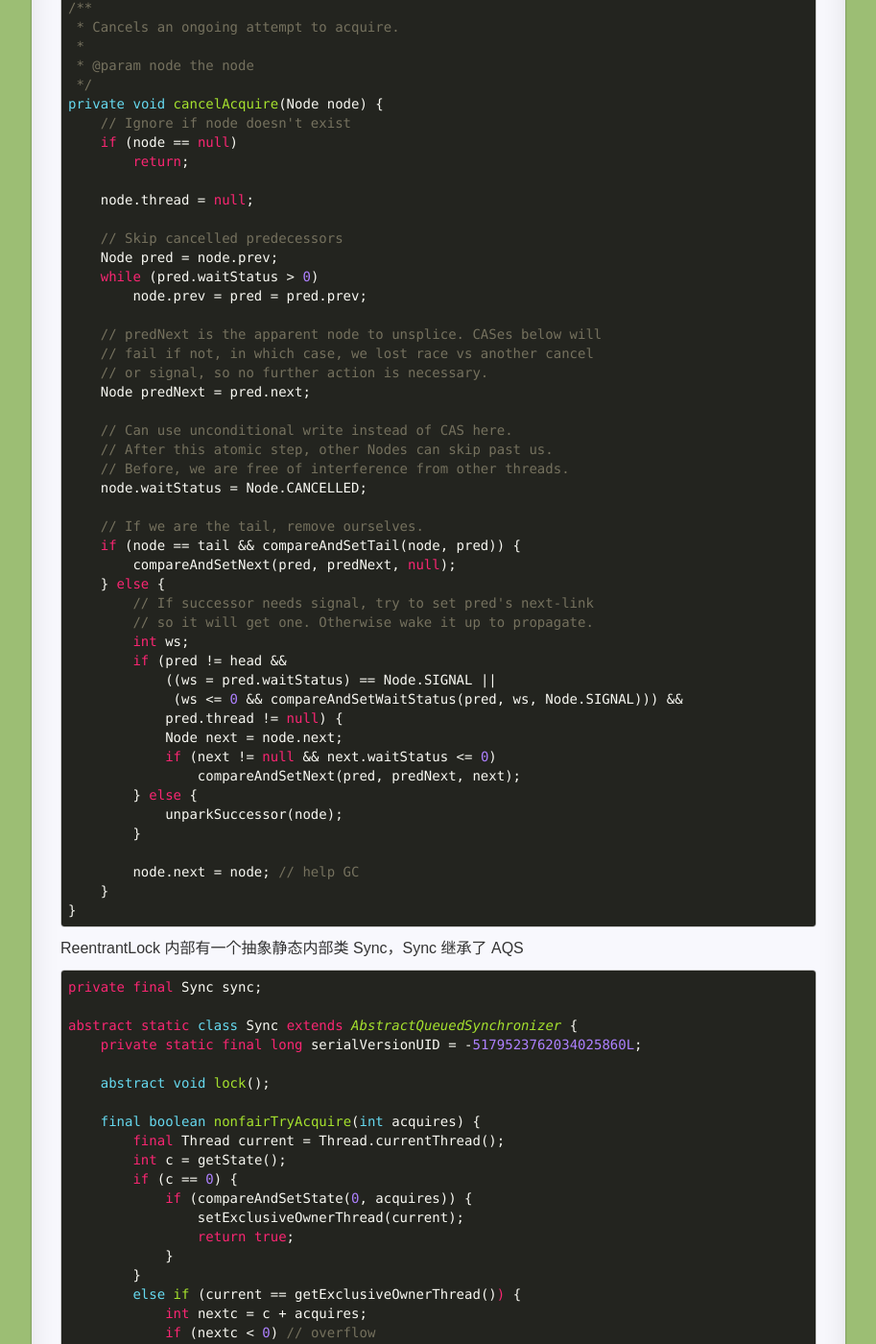
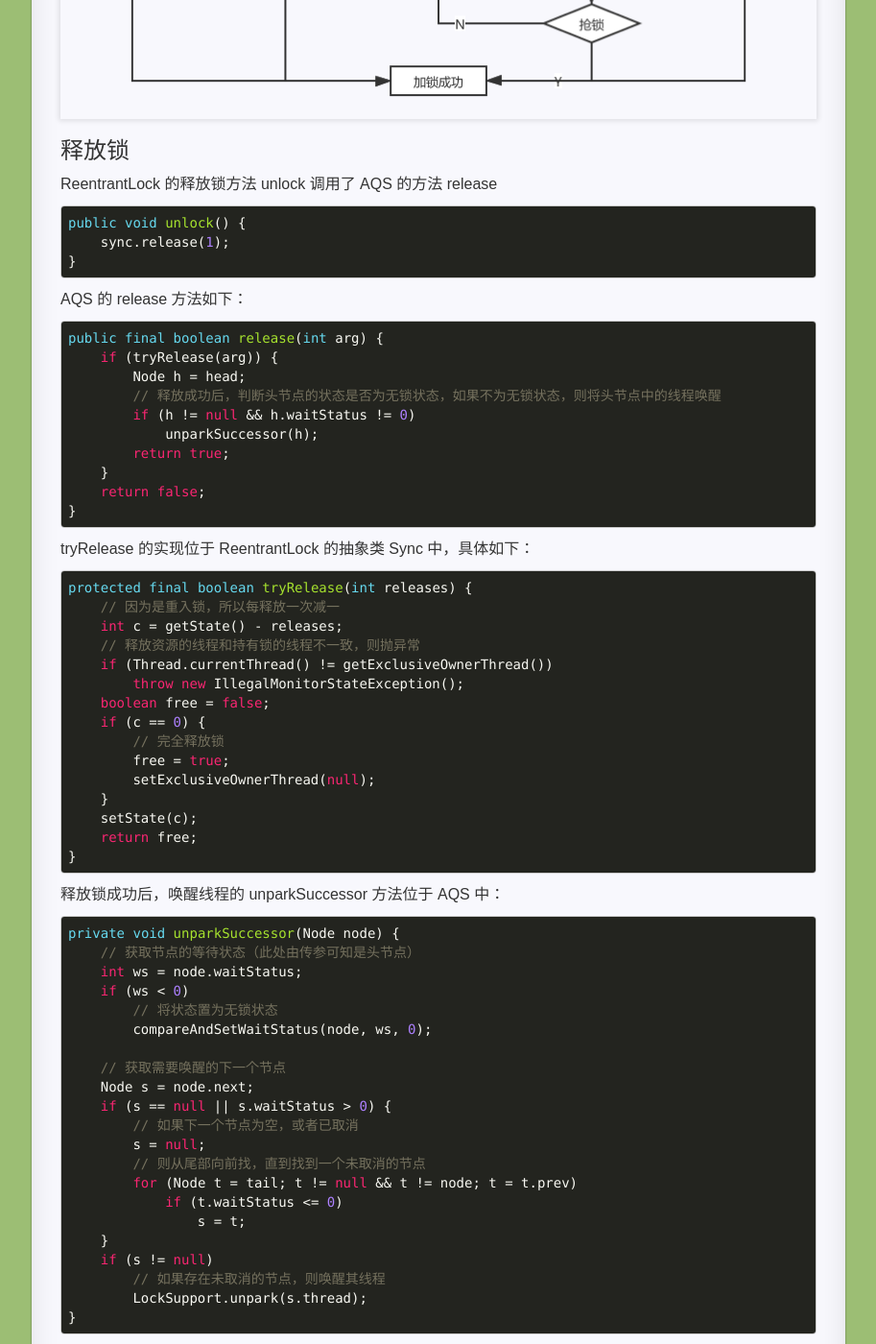
Before and after one commit to linyongchao/linyongchao.github.io, a Jekyll site: the page built from _posts/2021/2021-04-05-java-aqs.md, in a window 1280 px wide and 1400 px high, scrolled down 6853 px. Shown: the whole window at 96% size, without its empty margins (37-950 px from the left). Built offline with Jekyll 4.4.1, drawn with Linux system fonts in a browser that asks for light colours; comment, search, counter and statistics services are not loaded; some of the changed text lies outside the part shown.

Commit message:
add:ReentrantLock的释放锁及公平锁、非公平锁的差异

```diff
--- a/_posts/2021/2021-04-05-java-aqs.md
+++ b/_posts/2021/2021-04-05-java-aqs.md
@@ -12,9 +12,16 @@
 
 ## AQS
 
-AQS(AbstractQueuedSynchronizer)抽象队列同步器是一个没有抽象方法的抽象类，其使用模板模式
+AQS(AbstractQueuedSynchronizer)抽象队列同步器是一个没有抽象方法的抽象类
+其内部维护一个 int 类型的 state 资源，另外维护一个 CLH 队列用于线程排队，CLH 队列本质上就是一个双向链表
+AQS使用了模板模式，内部定义了很多 final 修饰的方法作为模板，比如：
 
-其中五个方法是没有实现的：
+	public final void acquire(int arg)
+	public final void acquireShared(int arg)
+	public final boolean release(int arg)
+	public final boolean releaseShared(int arg)
+
+模板内部引用的如下其中五个方法是没有实现的：
 
     protected boolean tryAcquire(int arg) {
         throw new UnsupportedOperationException();
@@ -277,142 +284,105 @@
 
 ![img](https://linyongchao.github.io/static/img/aqs/2.png)
 
+### 释放锁
 
-未完待续。。。。
+ReentrantLock 的释放锁方法 unlock 调用了 AQS 的方法 release
 
-
-
-    /**
-     * Cancels an ongoing attempt to acquire.
-     *
-     * @param node the node
-     */
-    private void cancelAcquire(Node node) {
-        // Ignore if node doesn't exist
-        if (node == null)
-            return;
-
-        node.thread = null;
-
-        // Skip cancelled predecessors
-        Node pred = node.prev;
-        while (pred.waitStatus > 0)
-            node.prev = pred = pred.prev;
-
-        // predNext is the apparent node to unsplice. CASes below will
-        // fail if not, in which case, we lost race vs another cancel
-        // or signal, so no further action is necessary.
-        Node predNext = pred.next;
-
-        // Can use unconditional write instead of CAS here.
-        // After this atomic step, other Nodes can skip past us.
-        // Before, we are free of interference from other threads.
-        node.waitStatus = Node.CANCELLED;
-
-        // If we are the tail, remove ourselves.
-        if (node == tail && compareAndSetTail(node, pred)) {
-            compareAndSetNext(pred, predNext, null);
-        } else {
-            // If successor needs signal, try to set pred's next-link
-            // so it will get one. Otherwise wake it up to propagate.
-            int ws;
-            if (pred != head &&
-                ((ws = pred.waitStatus) == Node.SIGNAL ||
-                 (ws <= 0 && compareAndSetWaitStatus(pred, ws, Node.SIGNAL))) &&
-                pred.thread != null) {
-                Node next = node.next;
-                if (next != null && next.waitStatus <= 0)
-                    compareAndSetNext(pred, predNext, next);
-            } else {
-                unparkSuccessor(node);
-            }
-
-            node.next = node; // help GC
-        }
+    public void unlock() {
+        sync.release(1);
     }
 
-ReentrantLock 内部有一个抽象静态内部类 Sync，Sync 继承了 AQS
+AQS 的 release 方法如下：
 
-    private final Sync sync;
+    public final boolean release(int arg) {
+        if (tryRelease(arg)) {
+            Node h = head;
+            // 释放成功后，判断头节点的状态是否为无锁状态，如果不为无锁状态，则将头节点中的线程唤醒
+            if (h != null && h.waitStatus != 0)
+                unparkSuccessor(h);
+            return true;
+        }
+        return false;
+    }
 
-    abstract static class Sync extends AbstractQueuedSynchronizer {
-        private static final long serialVersionUID = -5179523762034025860L;
+tryRelease 的实现位于 ReentrantLock 的抽象类 Sync 中，具体如下：
 
-        abstract void lock();
+    protected final boolean tryRelease(int releases) {
+        // 因为是重入锁，所以每释放一次减一
+        int c = getState() - releases;
+        // 释放资源的线程和持有锁的线程不一致，则抛异常
+        if (Thread.currentThread() != getExclusiveOwnerThread())
+            throw new IllegalMonitorStateException();
+        boolean free = false;
+        if (c == 0) {
+            // 完全释放锁
+            free = true;
+            setExclusiveOwnerThread(null);
+        }
+        setState(c);
+        return free;
+    }
 
-        final boolean nonfairTryAcquire(int acquires) {
-            final Thread current = Thread.currentThread();
-            int c = getState();
+释放锁成功后，唤醒线程的 unparkSuccessor 方法位于 AQS 中：
+
+    private void unparkSuccessor(Node node) {
+        // 获取节点的等待状态（此处由传参可知是头节点）
+        int ws = node.waitStatus;
+        if (ws < 0)
+            // 将状态置为无锁状态
+            compareAndSetWaitStatus(node, ws, 0);
+
+        // 获取需要唤醒的下一个节点
+        Node s = node.next;
+        if (s == null || s.waitStatus > 0) {
+            // 如果下一个节点为空，或者已取消
+            s = null;
+            // 则从尾部向前找，直到找到一个未取消的节点
+            for (Node t = tail; t != null && t != node; t = t.prev)
+                if (t.waitStatus <= 0)
+                    s = t;
+        }
+        if (s != null)
+            // 如果存在未取消的节点，则唤醒其线程
+            LockSupport.unpark(s.thread);
+    }
+
+### 非公平锁释放总结
+
+释放锁相对来说比较简单，所以流程比较简略
+
+![img](https://linyongchao.github.io/static/img/aqs/3.png)
+
+### 公平锁加锁
+
+ReentrantLock 的公平锁和非公平锁在释放锁的逻辑上没有区别，均调用的 AQS 的模板 release 方法。二者的差异体现在加锁上，其加锁差异如下：
+
+1. 非公平锁先尝试加锁，失败再执行 acquire：
+
+        final void lock() {
+            if (compareAndSetState(0, 1))
+                setExclusiveOwnerThread(Thread.currentThread());
+            else
+                acquire(1);
+        }
+
+    公平锁直接 acquire
+
+        final void lock() {
+            acquire(1);
+        }
+
+2. 非公平锁在 tryAcquire 时如果 getState 为 0，则直接尝试加锁
+
             if (c == 0) {
                 if (compareAndSetState(0, acquires)) {
                     setExclusiveOwnerThread(current);
                     return true;
                 }
             }
-            else if (current == getExclusiveOwnerThread()) {
-                int nextc = c + acquires;
-                if (nextc < 0) // overflow
-                    throw new Error("Maximum lock count exceeded");
-                setState(nextc);
-                return true;
-            }
-            return false;
-        }
 
-        protected final boolean tryRelease(int releases) {
-            int c = getState() - releases;
-            if (Thread.currentThread() != getExclusiveOwnerThread())
-                throw new IllegalMonitorStateException();
-            boolean free = false;
-            if (c == 0) {
-                free = true;
-                setExclusiveOwnerThread(null);
-            }
-            setState(c);
-            return free;
-        }
+    公平锁则先判断是否有前节点，没有才尝试加锁
 
-        protected final boolean isHeldExclusively() {
-            return getExclusiveOwnerThread() == Thread.currentThread();
-        }
-
-        final ConditionObject newCondition() {
-            return new ConditionObject();
-        }
-
-        final Thread getOwner() {
-            return getState() == 0 ? null : getExclusiveOwnerThread();
-        }
-
-        final int getHoldCount() {
-            return isHeldExclusively() ? getState() : 0;
-        }
-
-        final boolean isLocked() {
-            return getState() != 0;
-        }
-
-        private void readObject(java.io.ObjectInputStream s)
-            throws java.io.IOException, ClassNotFoundException {
-            s.defaultReadObject();
-            setState(0); // reset to unlocked state
-        }
-    }
-
-
-
-公平方式：
-
-    static final class FairSync extends Sync {
-        private static final long serialVersionUID = -3000897897090466540L;
-
-        final void lock() {
-            acquire(1);
-        }
-
-        protected final boolean tryAcquire(int acquires) {
-            final Thread current = Thread.currentThread();
-            int c = getState();
             if (c == 0) {
                 if (!hasQueuedPredecessors() &&
                     compareAndSetState(0, acquires)) {
@@ -420,13 +390,12 @@
                     return true;
                 }
             }
-            else if (current == getExclusiveOwnerThread()) {
-                int nextc = c + acquires;
-                if (nextc < 0)
-                    throw new Error("Maximum lock count exceeded");
-                setState(nextc);
-                return true;
-            }
-            return false;
-        }
-    }
+
+		   public final boolean hasQueuedPredecessors() {
+		        Node t = tail;
+		        Node h = head;
+		        Node s;
+		        // 当前线程不在头节点的下一个节点，说明其有前节点
+		        return h != t &&
+		            ((s = h.next) == null || s.thread != Thread.currentThread());
+		    }
```
Also changed, not shown: static/img/aqs/3.png (added).
